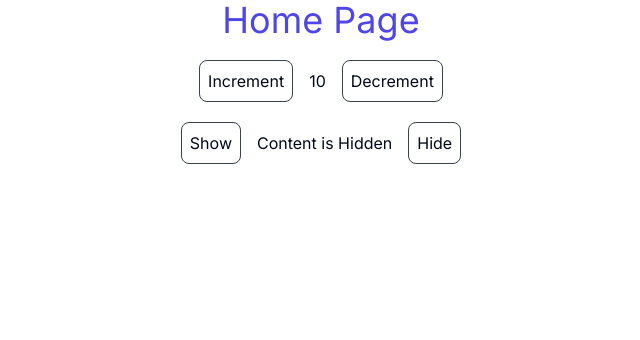
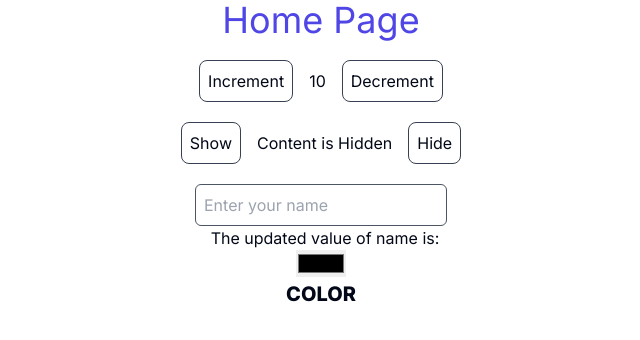
Before and after one commit to faizanprogrames/demo, a Next.js app: page / in a window 1280 px wide. Shown: the top 340 px of the page, without its empty margins (319-959 px from the left). Built offline with nearby package versions, Linux system fonts and the light colour scheme.

Commit message:
initial commit

```diff
--- a/app/page.tsx
+++ b/app/page.tsx
@@ -1,4 +1,6 @@
+import ColorPicker from "@components/ColorPicker";
 import Counter from "@components/Counter";
+import DisplayFormData from "@components/DisplayFormData";
 import DisplayText from "@components/DisplayText";
 
 export default function Home() {
@@ -8,6 +10,8 @@ export default function Home() {
         <h1 className="text-4xl text-indigo-600">Home Page</h1>
         <Counter />
         <DisplayText />
+        <DisplayFormData />
+        <ColorPicker />
       </div>
     </main>
   );
--- /dev/null
+++ b/components/AddItem.tsx
@@ -0,0 +1,49 @@
+"use client";
+
+import { useState } from "react";
+
+type ListItem = {
+  id: number;
+  name: string;
+}
+
+type Props = {
+  initialItems: ListItem[];
+}
+
+export default function AddItem({ initialItems }: Props) {
+  const [items, setItems] = useState<ListItem[]>(initialItems);
+  const [newItemName, setNewItemName] = useState("");
+
+  const handleAddItem = () => {
+    if (newItemName.trim() !== "") {
+      const newItem: ListItem = {
+        id: Date.now(),
+        name: newItemName.trim(),
+      };
+      setItems([...items, newItem]);
+      setNewItemName("");
+    }
+  };
+
+  return (
+    <div>
+      <ul>
+        {items.map((item) => (
+          <li key={item.id}>{item.name}</li>
+        ))}
+      </ul>
+      <div>
+        <label>
+          New Item:
+          <input
+            type="text"
+            value={newItemName}
+            onChange={(e) => setNewItemName(e.target.value)}
+          />
+        </label>
+        <button onClick={handleAddItem}>Add</button>
+      </div>
+    </div>
+  );
+}
--- /dev/null
+++ b/components/ColorPicker.tsx
@@ -0,0 +1,25 @@
+"use client";
+
+import { useState } from "react";
+
+export default function ColorPicker() {
+  const [selectedColor, setSelectedColor] = useState<string>("");
+
+  function handleColor(e: React.ChangeEvent<HTMLInputElement>) {
+    setSelectedColor(e.target.value);
+  }
+  return (
+    <div>
+      <input type="color" value={selectedColor} onChange={handleColor} />
+      <div
+        style={{
+            fontSize: "20px",
+            fontWeight: "800",
+            color: selectedColor,
+        }}
+      >
+        COLOR
+      </div>
+    </div>
+  );
+}
--- /dev/null
+++ b/components/DisplayFormData.tsx
@@ -0,0 +1,23 @@
+"use client";
+
+import { useState } from "react";
+
+export default function DisplayFormData() {
+  const [value, setValue] = useState<string>("");
+
+  function handleInputName(e: React.ChangeEvent<HTMLInputElement>) {
+    setValue(e.target.value);
+  }
+
+  return (
+    <div className="mt-5 space-x-2">
+      <input
+        type="text"
+        placeholder="Enter your name"
+        className="border border-gray-600 p-2 rounded-md outline-none"
+        onChange={handleInputName}
+      />
+      <p>The updated value of name is: {value}</p>
+    </div>
+  );
+}
```
